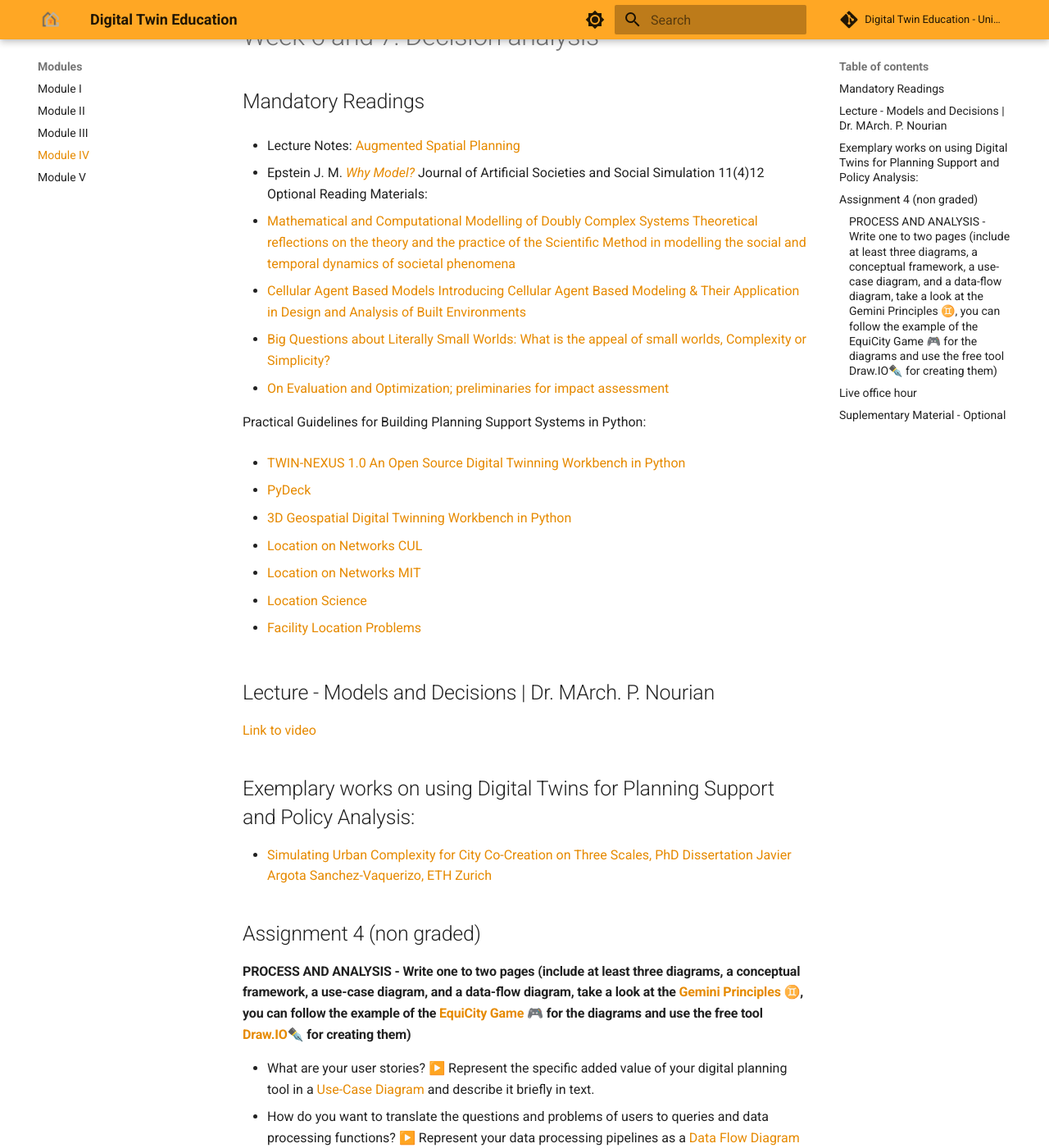
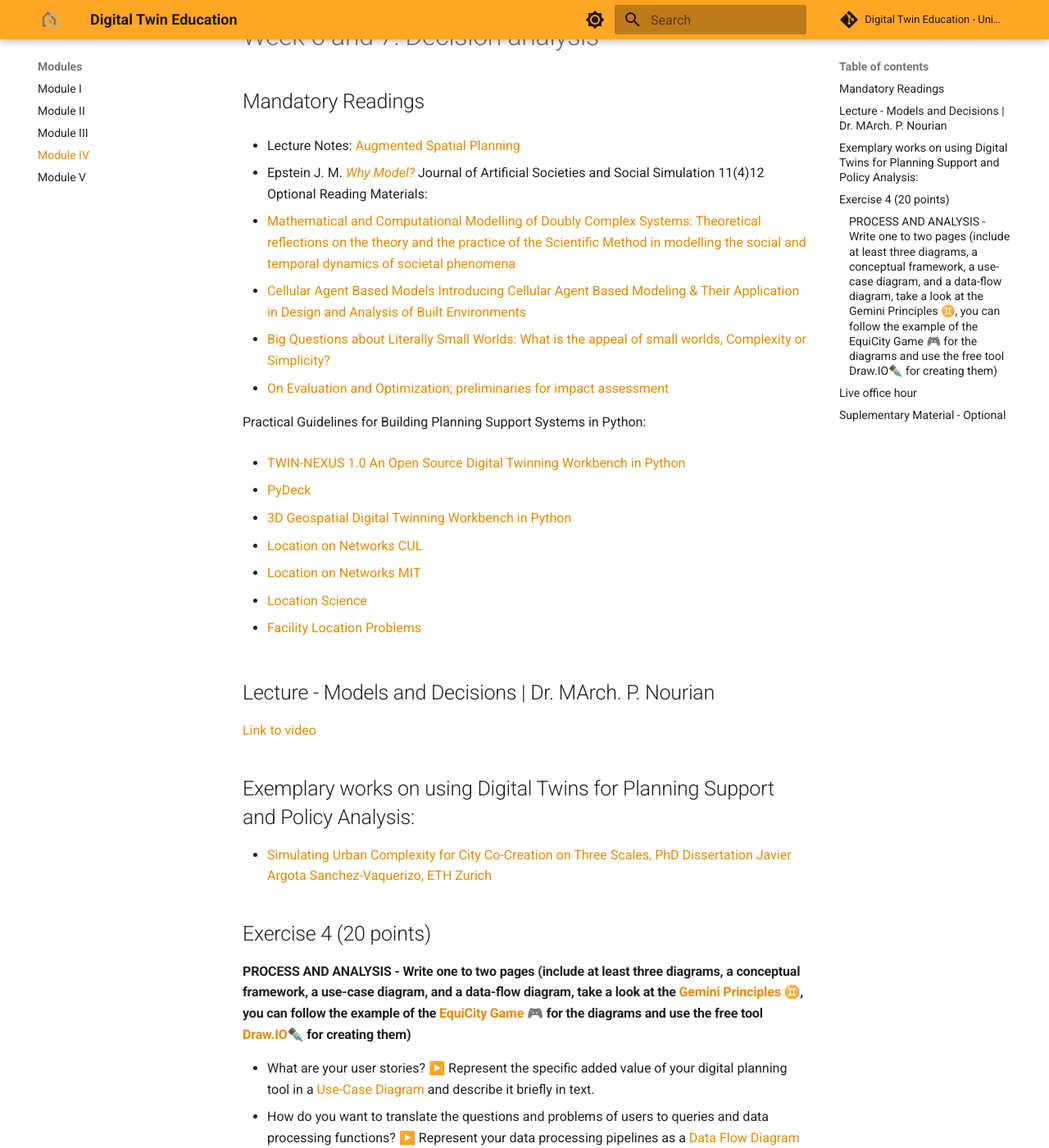
Before and after one commit to DigitalTwin-Geohub/DigitalTwinEducation, an MkDocs documentation site: the page built from docs/Modules/Module IV.md, in a window 1280 px wide and 1400 px high, scrolled down 290 px. Shown: the whole window at 82% size. Built offline with MkDocs 1.6.1 and Material for MkDocs 9.7.7, drawn with Linux system fonts in a browser that asks for light colours; comment, search, counter and statistics services are not loaded.

Commit message:
Rename Assignment 4 to Exercise 4 and update details
Updated the title of Assignment 4 to Exercise 4 and clarified the description of the conceptual framework.

```diff
--- a/docs/Modules/Module IV.md
+++ b/docs/Modules/Module IV.md
@@ -9,7 +9,7 @@
 * Epstein J. M. *[Why Model?](https://www.jasss.org/11/4/12.html)* Journal of Artificial Societies and Social Simulation 11(4)12
 Optional Reading Materials:
 
-* [Mathematical and Computational Modelling of Doubly Complex Systems Theoretical reflections on the theory and the practice of the Scientific Method in modelling the social and temporal dynamics of societal phenomena](https://www.researchgate.net/publication/337922945_Mathematical_and_Computational_Modelling_of_Doubly_Complex_Systems_Theoretical_reflections_on_the_theory_and_the_practice_of_the_Scientific_Method_in_modelling_the_social_and_temporal_dynamics_of_soci)
+* [Mathematical and Computational Modelling of Doubly Complex Systems: Theoretical reflections on the theory and the practice of the Scientific Method in modelling the social and temporal dynamics of societal phenomena](https://www.researchgate.net/publication/337922945_Mathematical_and_Computational_Modelling_of_Doubly_Complex_Systems_Theoretical_reflections_on_the_theory_and_the_practice_of_the_Scientific_Method_in_modelling_the_social_and_temporal_dynamics_of_soci)
 * [Cellular Agent Based Models Introducing Cellular Agent Based Modeling & Their Application in Design and Analysis of Built Environments](https://www.researchgate.net/publication/332671951_Cellular_Agent_Based_Models_Introducing_Cellular_Agent_Based_Modeling_Their_Application_in_Design_and_Analysis_of_Built_Environments)
 * [Big Questions about Literally Small Worlds: What is the appeal of small worlds, Complexity or Simplicity?](https://www.researchgate.net/publication/352159518_Big_Questions_about_Literally_Small_Worlds_What_is_the_appeal_of_small_worlds_Complexity_or_Simplicity)
 * [On Evaluation and Optimization; preliminaries for impact assessment](https://www.researchgate.net/publication/316317673_On_Evaluation_and_Optimization_a_short_introduction_to_essential_topics_CC_Attribution-NoDerivs_License)
@@ -38,13 +38,13 @@
 
 * [Simulating Urban Complexity for City Co-Creation on Three Scales, PhD Dissertation Javier Argota Sanchez-Vaquerizo, ETH Zurich](https://www.research-collection.ethz.ch/handle/20.500.11850/699615)
 
-## Assignment 4 (non graded)
+## Exercise 4 (20 points)
 
 #### PROCESS AND ANALYSIS - Write one to two pages (include at least three diagrams, a conceptual framework, a use-case diagram, and a data-flow diagram, take a look at the [Gemini Principles](https://www.cdbb.cam.ac.uk/DFTG/GeminiPrinciples) ♊, you can follow the example of the [EquiCity Game](https://www.nature.com/articles/s41598-024-61093-4) 🎮 for the diagrams and use the free tool [Draw.IO](https://www.drawio.com/)✒️ for creating them)
 
 *  What are your user stories? ▶️ Represent the specific added value of your digital planning tool in a [Use-Case Diagram](https://www.geeksforgeeks.org/system-design/use-case-diagram/) and describe it briefly in text.
 *  How do you want to translate the questions and problems of users to queries and data processing functions? ▶️ Represent your data processing pipelines as a [Data Flow Diagram](https://www.geeksforgeeks.org/software-engineering/what-is-dfddata-flow-diagram/) and describe it briefly in text.
-*  Describe the overall Conceptual Framework e.g. based on the [DPSIR framework](https://en.wikipedia.org/wiki/DPSIR)
+*  Describe the overall Conceptual Framework e.g. based on the [DPSIR framework](https://www.ecoshape.org/en/tools/framework-for-system-understanding-dpsir/about/)
 ** Which human decisions or natural condition variables can be assumed as **driver** forces that affect the outcomes of interest (a.k.a. performance indicators or impact factors or policy targets, among other names)?
 **  What is the **pressures** genereted by these conditions?
 **  What are the **states** or conditions of the environment affected by the pressures?
```
